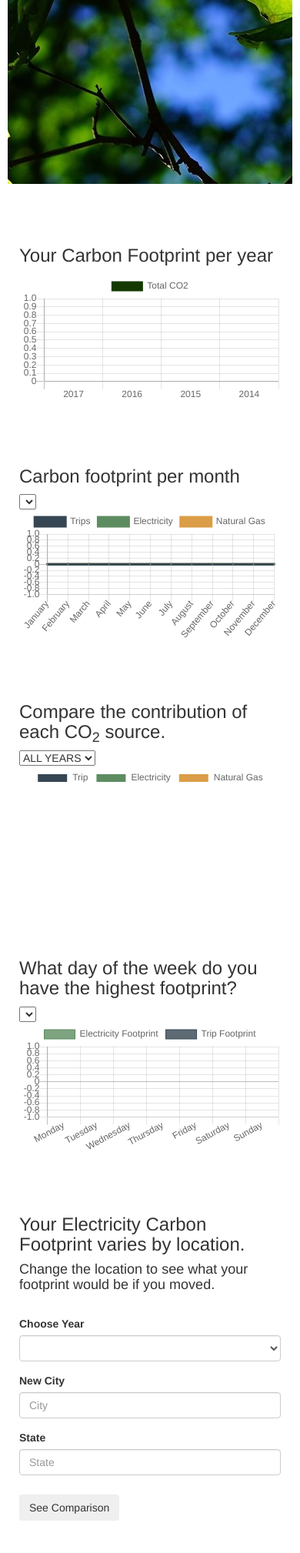
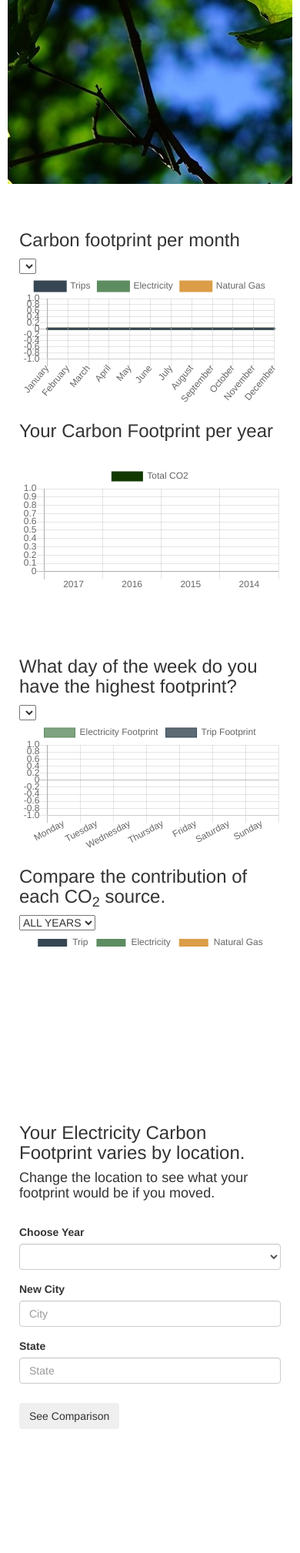
Before and after one commit to katietaylor/carbon-calculator, a Flask app: page / in a window 390 px wide. Shown: the part 222-2240 px from the top of the page at 77% size. Run offline with Flask 2, Linux system fonts and the light colour scheme; the visitor is signed in with stand-in values (Sample User, id 1); data comes from the database, SQL or seed files in the repository; data that the repository does not hold is empty; some libraries are stand-ins or nearby versions.

Commit message:
WIP formatting homepgage layout

```diff
--- a/static/homepage.js
+++ b/static/homepage.js
@@ -6,6 +6,7 @@ function updateYearCo2BarChart(response) {
 
     // Make bar of percent of different CO2 source types
     var ctx_bar = $("#yearBarChart");
+    ctx_bar.height(1000);
     var yearData = {};
 
     if (yearCo2BarChart) {
--- a/static/main.css
+++ b/static/main.css
@@ -1,4 +1,6 @@
-
+.right-graph {
+    height: 100%
+}
 
 .small-graph-canvas {
     margin-left: auto;
--- a/templates/base.html
+++ b/templates/base.html
@@ -3,7 +3,7 @@
 <head>
   <title>{% block title %} Put your title here {% endblock %}</title>
   <script src="https://code.jquery.com/jquery.js"></script>
-  <script src="https://cdnjs.cloudflare.com/ajax/libs/Chart.js/2.2.1/Chart.js"></script>
+  <script src="https://cdnjs.cloudflare.com/ajax/libs/Chart.js/2.5.0/Chart.js"></script>
   <script src="http://maxcdn.bootstrapcdn.com/bootstrap/3.3.7/js/bootstrap.min.js"></script>
   <link rel="stylesheet" href="http://maxcdn.bootstrapcdn.com/bootstrap/3.3.7/css/bootstrap.css">
   <link rel="stylesheet" href="static/main.css">
--- a/templates/homepage.html
+++ b/templates/homepage.html
@@ -22,22 +22,10 @@
     <h1>It takes {{ trees }} trees to offset that much CO<sub>2</sub></h1>
   {% endif %}
 </div>
-<br><br><br>
+<br><br>
 
 <div class="row">
-  <div class="col-sm-8">
-    <div id="co2-per-year">
-      <h3>Your Carbon Footprint per year</h3>
-      <div>
-        <canvas id="yearBarChart"></canvas>
-      </div>
-    </div>
-  </div>
-</div>
-<br><br><br>
-
-<div class="row">
-  <div class="col-sm-8">
+  <div class="col-sm-6">
     <div id="co2-trend-chart">
       <h3>Carbon footprint per month</h3>
       <form action="/select-year">
@@ -52,11 +40,36 @@
       </div>
     </div>
   </div>
+  <div class="col-sm-1">
+  </div>
+  <div class="col-sm-5">
+    <div id="co2-per-year">
+      <h3>Your Carbon Footprint per year</h3>
+      <br>
+      <div class="right-graph">
+        <canvas id="yearBarChart"></canvas>
+      </div>
+    </div>
+  </div>
 </div>
 <br><br><br>
 
+
 <div class="row">
-  <div class="col-sm-8">
+  <div class="col-sm-7">
+    <div id="co2-by-day-of-week">
+      <h3>What day of the week do you have the highest footprint?</h3>
+      <form action="/select-year">
+        <select name="year", id="weekday-year">
+          {% for year in years %}
+            <option value="{{ year }}">{{ year }}</option>
+          {% endfor %}
+          </select>
+      </form>
+      <div><canvas id="weekdayBarChart"></canvas></div>
+    </div>
+  </div>
+  <div class="col-sm-5">
     <div id="co2-by-source-chart">
       <h3>Compare the contribution of each CO<sub>2</sub> source.</h3>
       <form action="/select-year">
@@ -68,23 +81,6 @@
         </select>
       </form>
       <div><canvas id="donutChart"></canvas></div>
-    </div>
-  </div>
-</div>
-<br><br><br>
-
-<div class="row">
-  <div class="col-sm-8">
-    <div id="co2-by-day-of-week">
-      <h3>What day of the week do you have the highest footprint?</h3>
-      <form action="/select-year">
-        <select name="year", id="weekday-year">
-          {% for year in years %}
-            <option value="{{ year }}">{{ year }}</option>
-          {% endfor %}
-          </select>
-      </form>
-      <div><canvas id="weekdayBarChart"></canvas></div>
     </div>
   </div>
 </div>
```
